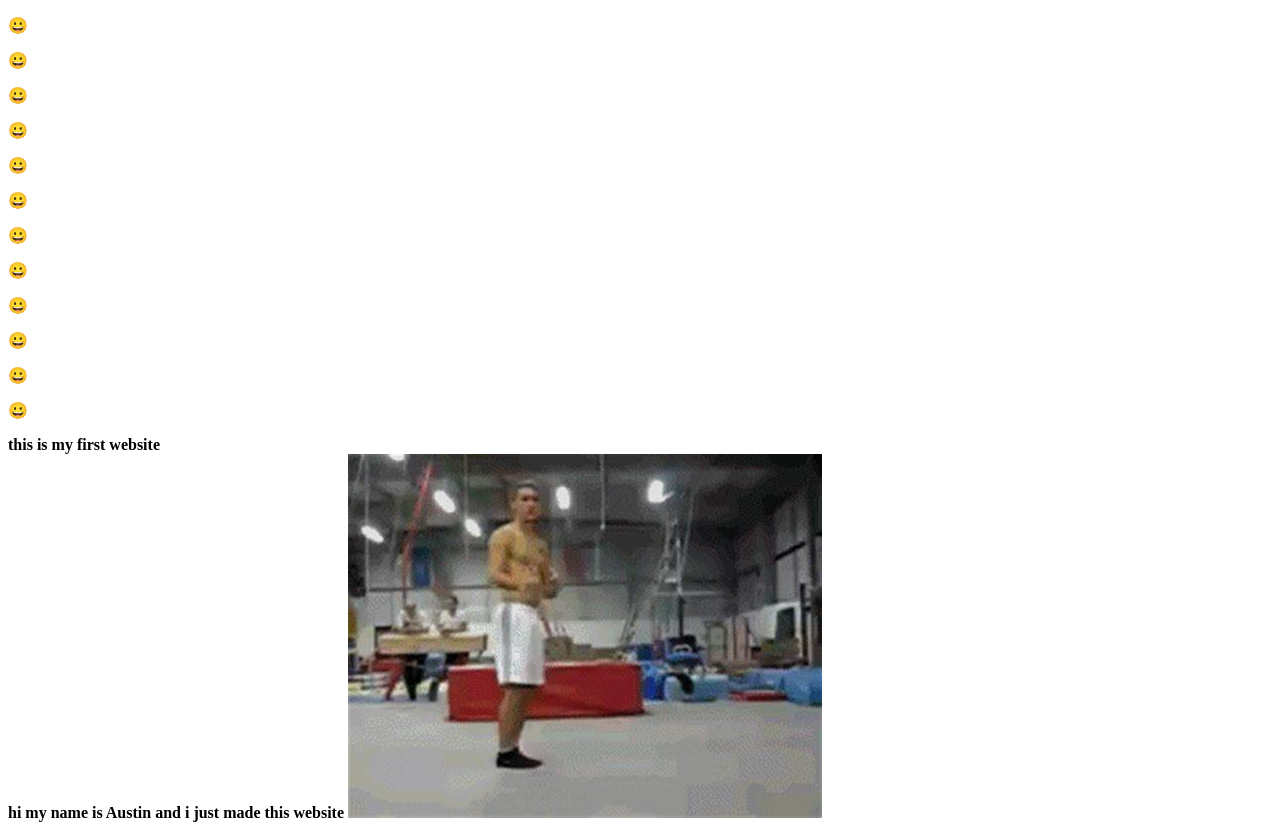
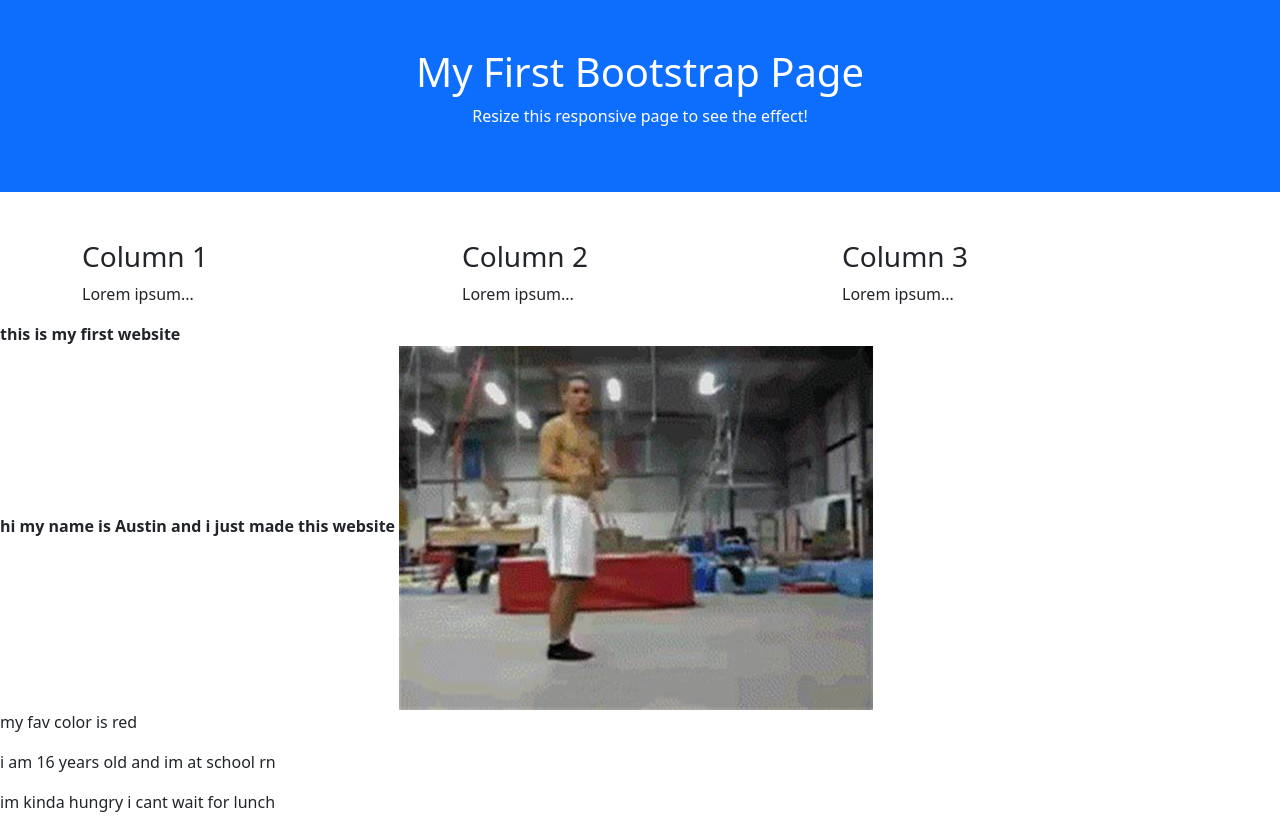
Before and after one commit to coodet/nice, a plain HTML site: page index.html in a window 1280 px wide. Shown: the top 824 px of the page. Drawn offline with nearby package versions, Linux system fonts and the light colour scheme.

Commit message:
Update index.html

```diff
--- a/index.html
+++ b/index.html
@@ -4,10 +4,36 @@
 <title>Page Title</title>
 </head>
 <body>
-    <p>&#128512;</p> <p>&#128512;</p> <p>&#128512;</p>
-    <p>&#128512;</p> <p>&#128512;</p> <p>&#128512;</p>
-    <p>&#128512;</p> <p>&#128512;</p> <p>&#128512;</p>
-    <p>&#128512;</p> <p>&#128512;</p> <p>&#128512;</p>
+    <head>
+        <title>Bootstrap 5 Example</title>
+        <meta charset="utf-8">
+        <meta name="viewport" content="width=device-width, initial-scale=1">
+        <link href="https://cdn.jsdelivr.net/npm/bootstrap@5.2.3/dist/css/bootstrap.min.css" rel="stylesheet">
+        <script src="https://cdn.jsdelivr.net/npm/bootstrap@5.2.3/dist/js/bootstrap.bundle.min.js"></script>
+        </head>
+        <body>
+
+        <div class="container-fluid p-5 bg-primary text-white text-center">
+          <h1>My First Bootstrap Page</h1>
+          <p>Resize this responsive page to see the effect!</p>
+        </div>
+
+        <div class="container mt-5">
+          <div class="row">
+            <div class="col-sm-4">
+              <h3>Column 1</h3>
+              <p>Lorem ipsum...</p>
+            </div>
+            <div class="col-sm-4">
+              <h3>Column 2</h3>
+              <p>Lorem ipsum...</p>
+            </div>
+            <div class="col-sm-4">
+              <h3>Column 3</h3>
+              <p>Lorem ipsum...</p>
+            </div>
+          </div>
+        </div>
 <header><b>this is my first website</b></header>
 <strong>hi my name is Austin and i just made this website</strong>
 <img src="name.gif" alt="backflp">
```
